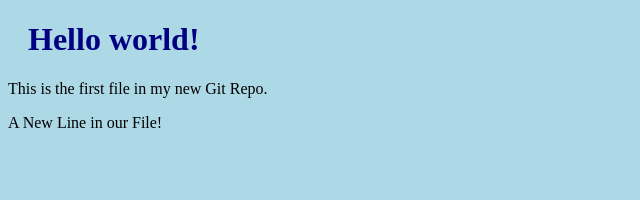
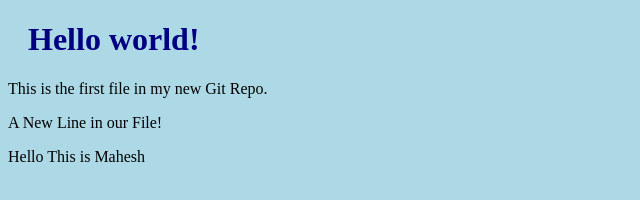
Before and after one commit to Mahesh-Kethapaga/Hello, a plain HTML site: page index.html in a window 1280 px wide. Shown: the whole page, without its empty margins (0-640 px from the left). Drawn offline with Linux system fonts and the light colour scheme.

Commit message:
updated index.html file with emergency fix

```diff
--- a/index.html
+++ b/index.html
@@ -9,5 +9,6 @@
 <h1>Hello world!</h1>
 <p>This is the first file in my new Git Repo.</p>
 <p>A New Line in our File!</p>
+<p>Hello This is Mahesh</p>
 </body>
 </html>
```
